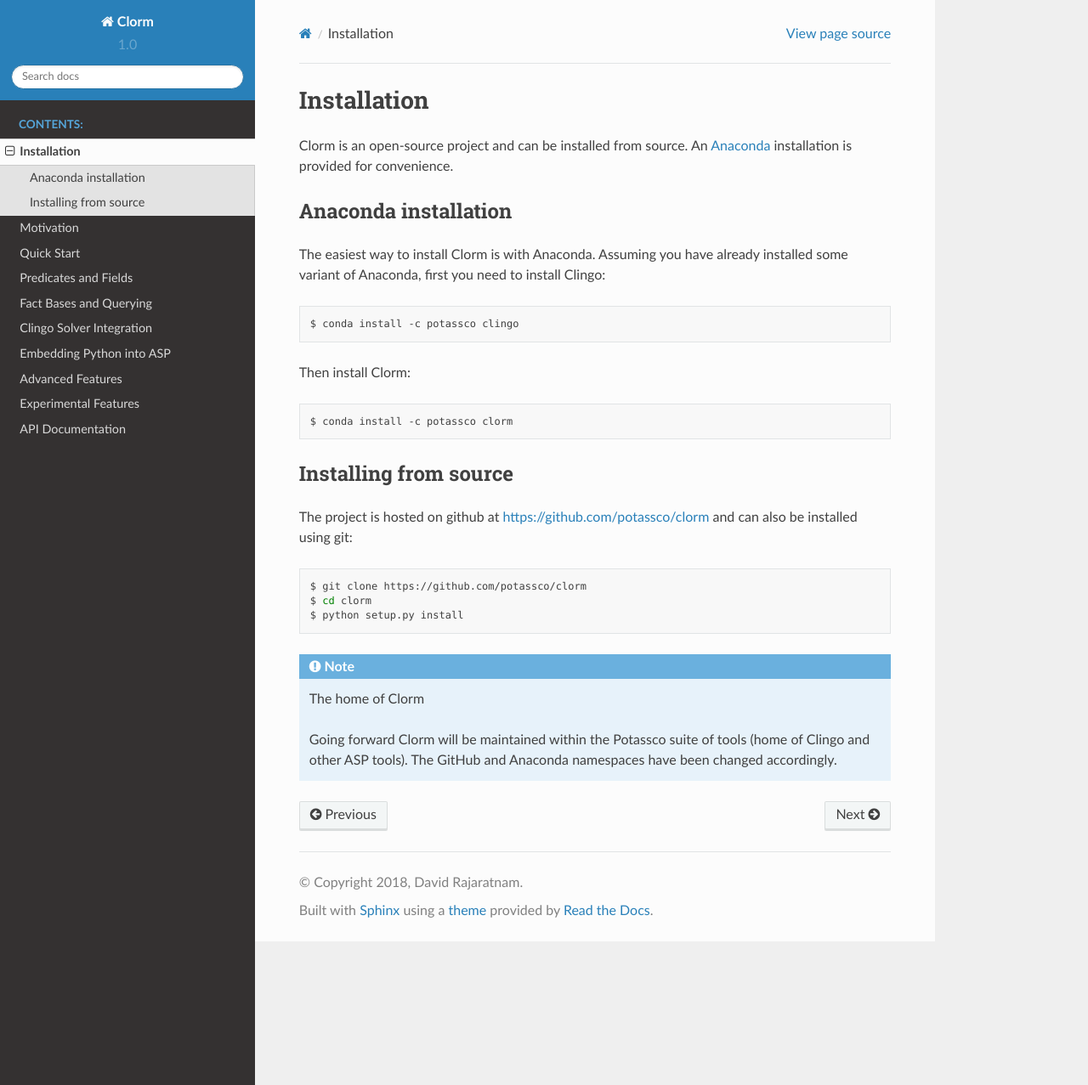
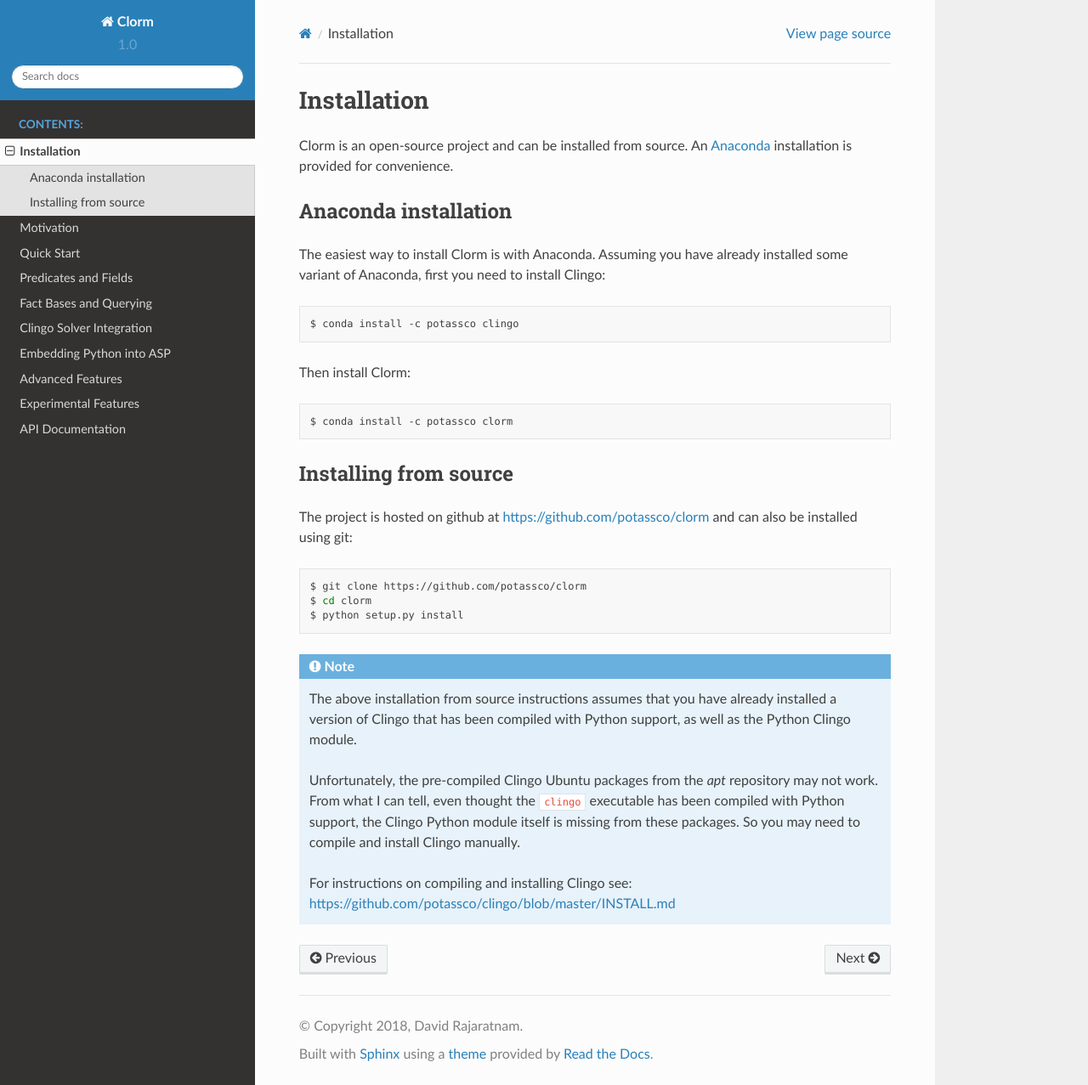
Before and after one commit to potassco/clorm, a Sphinx documentation site: the page built from docs/clorm/installation.rst, in a window 1280 px wide and 1277 px high. Shown: the whole window at 85% size. Built offline with Sphinx 7.4.7 and the Read the Docs theme 2.0.0, drawn with Linux system fonts in a browser that asks for light colours.

Commit message:
Documentation updated with link to Clingo installation instructions

```diff
--- a/docs/clorm/installation.rst
+++ b/docs/clorm/installation.rst
@@ -33,8 +33,17 @@
     $ cd clorm
     $ python setup.py install
 
-.. note:: The home of Clorm
+.. note::
 
-   Going forward Clorm will be maintained within the Potassco suite of tools
-   (home of Clingo and other ASP tools). The GitHub and Anaconda namespaces have
-   been changed accordingly.
+   The above installation from source instructions assumes that you have already
+   installed a version of Clingo that has been compiled with Python support, as
+   well as the Python Clingo module.
+
+   Unfortunately, the pre-compiled Clingo Ubuntu packages from the *apt*
+   repository may not work. From what I can tell, even thought the ``clingo``
+   executable has been compiled with Python support, the Clingo Python module
+   itself is missing from these packages. So you may need to compile and install
+   Clingo manually.
+
+   For instructions on compiling and installing Clingo see:
+   https://github.com/potassco/clingo/blob/master/INSTALL.md
```
Also changed, not shown: docs/index.rst (+8 -1 lines).
